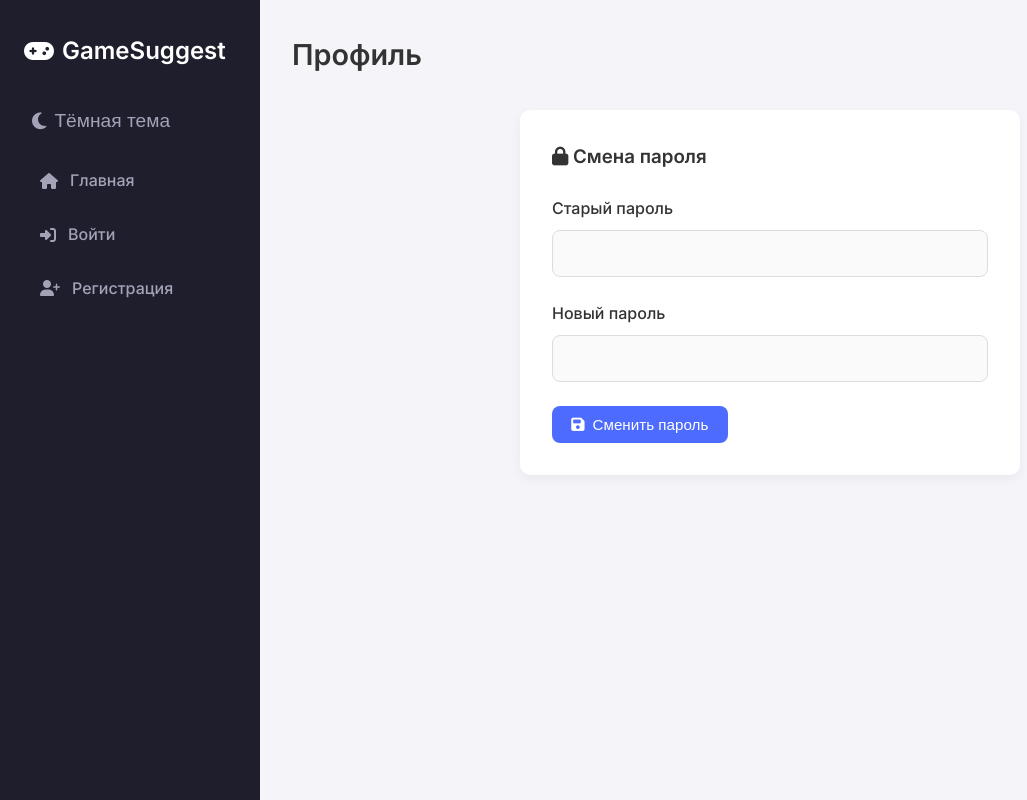
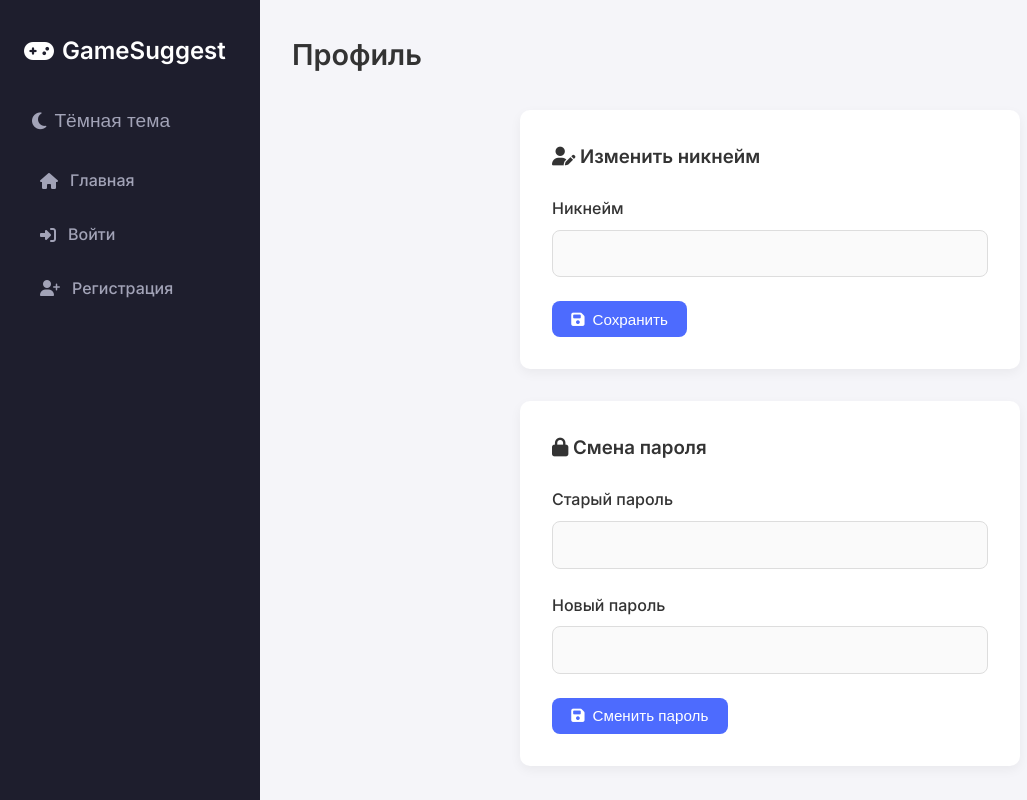
Before and after one commit to LeonidMotolko/game-suggestions-board, a FastAPI app: template app/templates/profile.html in a window 1280 px wide. Shown: the whole page, without its empty margins (0-1027 px from the left). Run offline with FastAPI, Linux system fonts and the light colour scheme; the template is opened without the code that fills it, so the values that code supplies are empty.

Commit message:
Add nicknames, hide emails from public

```diff
--- a/app/main.py
+++ b/app/main.py
@@ -141,6 +141,7 @@ async def register_form(
     background_tasks: BackgroundTasks,
     email: str = Form(...),
     password: str = Form(...),
+    nickname: str = Form(""),
     db: AsyncSession = Depends(get_async_session),
 ):
     existing = await get_user_by_email(db, email)
@@ -157,6 +158,8 @@ async def register_form(
         is_verified=not settings.EMAIL_VERIFICATION_REQUIRED,
         is_active=True,
     )
+    if nickname.strip():
+        user.nickname = nickname.strip()
 
     if settings.EMAIL_VERIFICATION_REQUIRED:
         from app.api.auth import create_access_token
@@ -224,3 +227,18 @@ async def change_password(
         "user": current_user,
         "message": "Пароль успешно изменён",
     })
+
+@app.post("/profile/change-nickname")
+async def change_nickname(
+    request: Request,
+    nickname: str = Form(""),
+    db: AsyncSession = Depends(get_async_session),
+    current_user: User = Depends(get_current_active_user),
+):
+    current_user.nickname = nickname.strip() or None
+    await db.commit()
+    return templates.TemplateResponse("profile.html", {
+        "request": request,
+        "user": current_user,
+        "message": "Никнейм обновлён",
+    })
--- a/app/models/user.py
+++ b/app/models/user.py
@@ -12,6 +12,7 @@ class User(Base):
     id: Mapped[uuid.UUID] = mapped_column(primary_key=True, default=uuid.uuid4)
     email: Mapped[str] = mapped_column(String(length=320), unique=True, index=True, nullable=False)
     hashed_password: Mapped[str] = mapped_column(String(length=1024), nullable=False)
+    nickname: Mapped[str | None] = mapped_column(String(100), unique=True, nullable=True)
     is_active: Mapped[bool] = mapped_column(Boolean, default=True, nullable=False)
     is_superuser: Mapped[bool] = mapped_column(Boolean, default=False, nullable=False)
     is_verified: Mapped[bool] = mapped_column(Boolean, default=False, nullable=False)
--- a/app/templates/auth/register.html
+++ b/app/templates/auth/register.html
@@ -3,11 +3,15 @@
 {% block content %}
 <div class="form-card" style="margin-top: 4rem;">
     <h3 style="margin-bottom: 1.5rem;"><i class="fas fa-user-plus"></i> Регистрация</h3>
-    {% if error %}<div style="background: #f8d7da; color: #721c24; padding: 0.75rem; border-radius: 8px; margin-bottom: 1rem;">{{ error }}</div>{% endif %}
+    {% if error %}<div class="alert alert-danger">{{ error }}</div>{% endif %}
     <form method="post" action="/auth/register">
         <div class="form-group">
             <label>Email</label>
             <input type="email" name="email" required>
+        </div>
+        <div class="form-group">
+            <label>Никнейм (необязательно)</label>
+            <input type="text" name="nickname" maxlength="100">
         </div>
         <div class="form-group">
             <label>Пароль</label>
--- a/app/templates/profile.html
+++ b/app/templates/profile.html
@@ -6,9 +6,20 @@
 </div>
 
 <div class="form-card" style="margin-top: 2rem;">
+    <h3 style="margin-bottom: 1.5rem;"><i class="fas fa-user-edit"></i> Изменить никнейм</h3>
+    {% if message %}<div style="background: #d4edda; color: #155724; padding: 0.75rem; border-radius: 8px; margin-bottom: 1rem;">{{ message }}</div>{% endif %}
+    <form method="post" action="/profile/change-nickname">
+        <div class="form-group">
+            <label>Никнейм</label>
+            <input type="text" name="nickname" value="{{ user.nickname or '' }}" maxlength="100">
+        </div>
+        <button type="submit" class="btn btn-primary"><i class="fas fa-save"></i> Сохранить</button>
+    </form>
+</div>
+
+<div class="form-card" style="margin-top: 2rem;">
     <h3 style="margin-bottom: 1.5rem;"><i class="fas fa-lock"></i> Смена пароля</h3>
     {% if error %}<div style="background: #f8d7da; color: #721c24; padding: 0.75rem; border-radius: 8px; margin-bottom: 1rem;">{{ error }}</div>{% endif %}
-    {% if message %}<div style="background: #d4edda; color: #155724; padding: 0.75rem; border-radius: 8px; margin-bottom: 1rem;">{{ message }}</div>{% endif %}
     <form method="post" action="/profile/change-password">
         <div class="form-group">
             <label>Старый пароль</label>
--- a/app/templates/suggestions/detail.html
+++ b/app/templates/suggestions/detail.html
@@ -45,7 +45,7 @@
         {% for c in comments %}
         <div style="border-bottom: 1px solid var(--border-color); padding: 1rem 0;">
             <div style="display: flex; justify-content: space-between; align-items: center;">
-                <span style="font-weight: 500; color: var(--text);">{{ c.user.email }}</span>
+                <span style="font-weight: 500; color: var(--text);">{{ c.user.nickname or "User" }}</span>
                 <span style="font-size: 0.8rem; color: var(--text-light);">{{ c.created_at.strftime('%d.%m.%Y %H:%M') }}</span>
             </div>
             <div style="color: var(--text); margin: 0.5rem 0;">{{ c.text }}</div>
```
